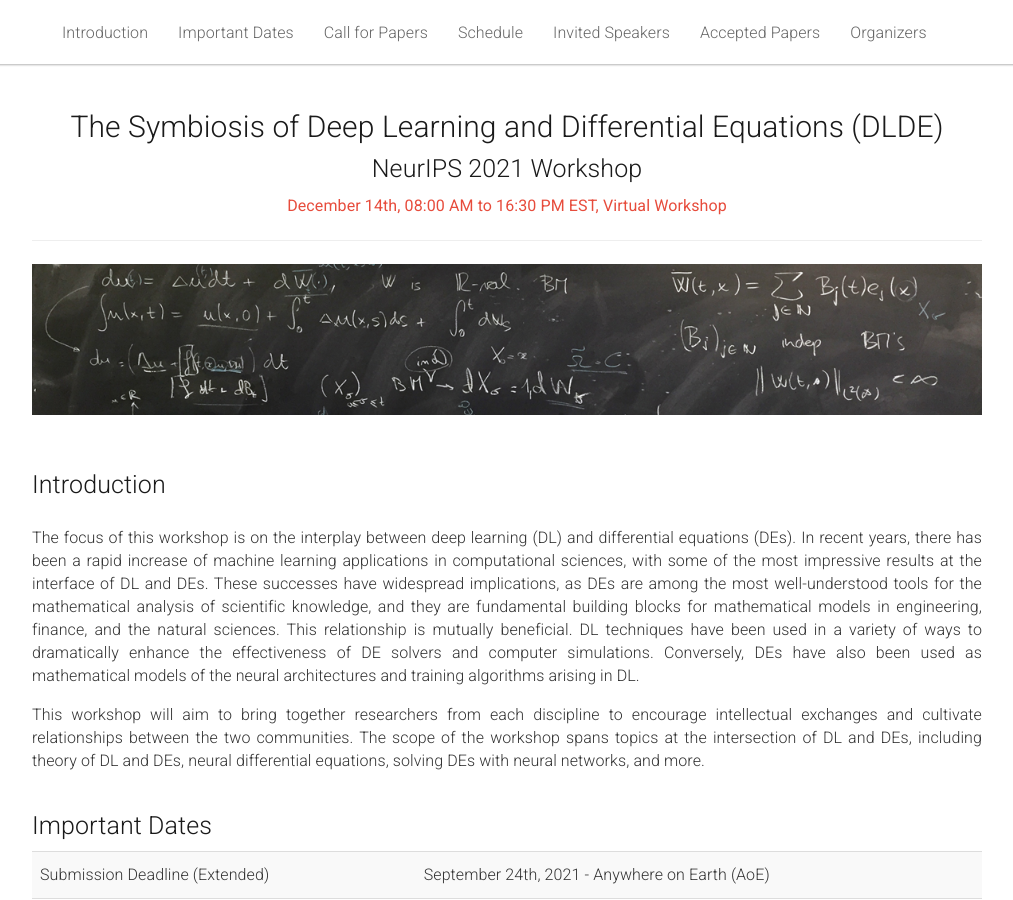
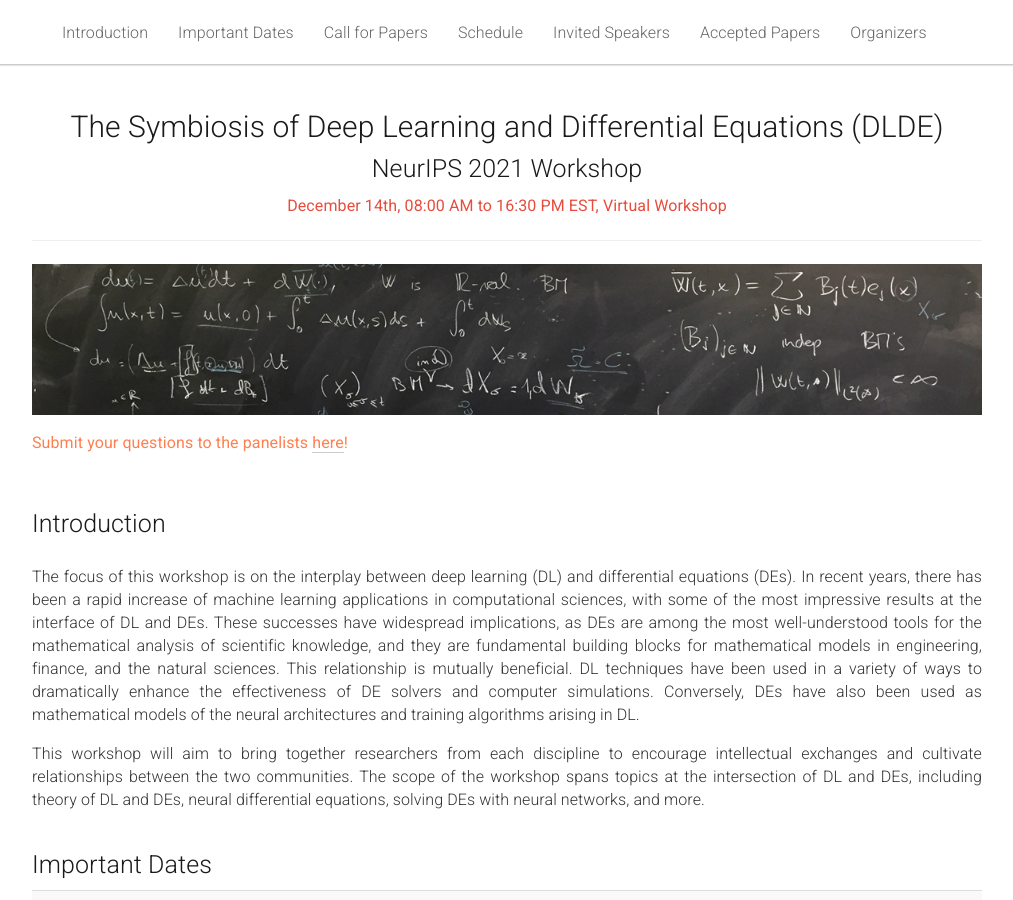
Before and after one commit to dl-de/dl-de.github.io, a Jekyll site: the page built from _pages/home.md, in a window 1280 px wide and 900 px high. Shown: the whole window, without its empty margins (133-1146 px from the left). Built offline with Jekyll 4.4.1, drawn with Linux system fonts in a browser that asks for light colours.

Commit message:
minor changes

```diff
--- a/_pages/home.md
+++ b/_pages/home.md
@@ -32,6 +32,10 @@ acknowledgements: ""
     <p> </p>
   </div>
 </div>
+
+<span style="color:#FF7F50;font-weight:400;">
+Submit your questions to the panelists [here](https://docs.google.com/forms/d/e/1FAIpQLSfIxfL0O06MmZRNbIlibH8UgdnhQta3b2MCxindswKzrkx6bA/viewform)!
+</span>
 
 <br>
 <div class="row" id="intro">
```
